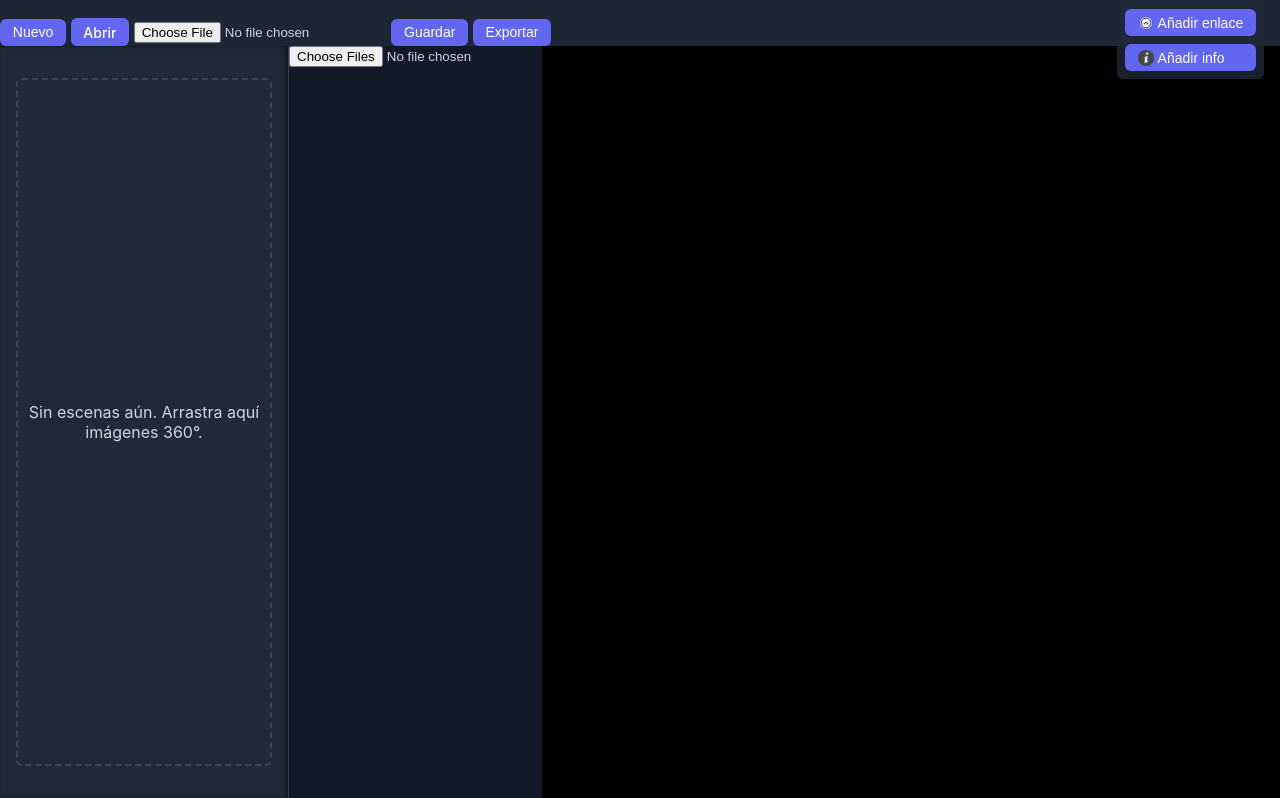
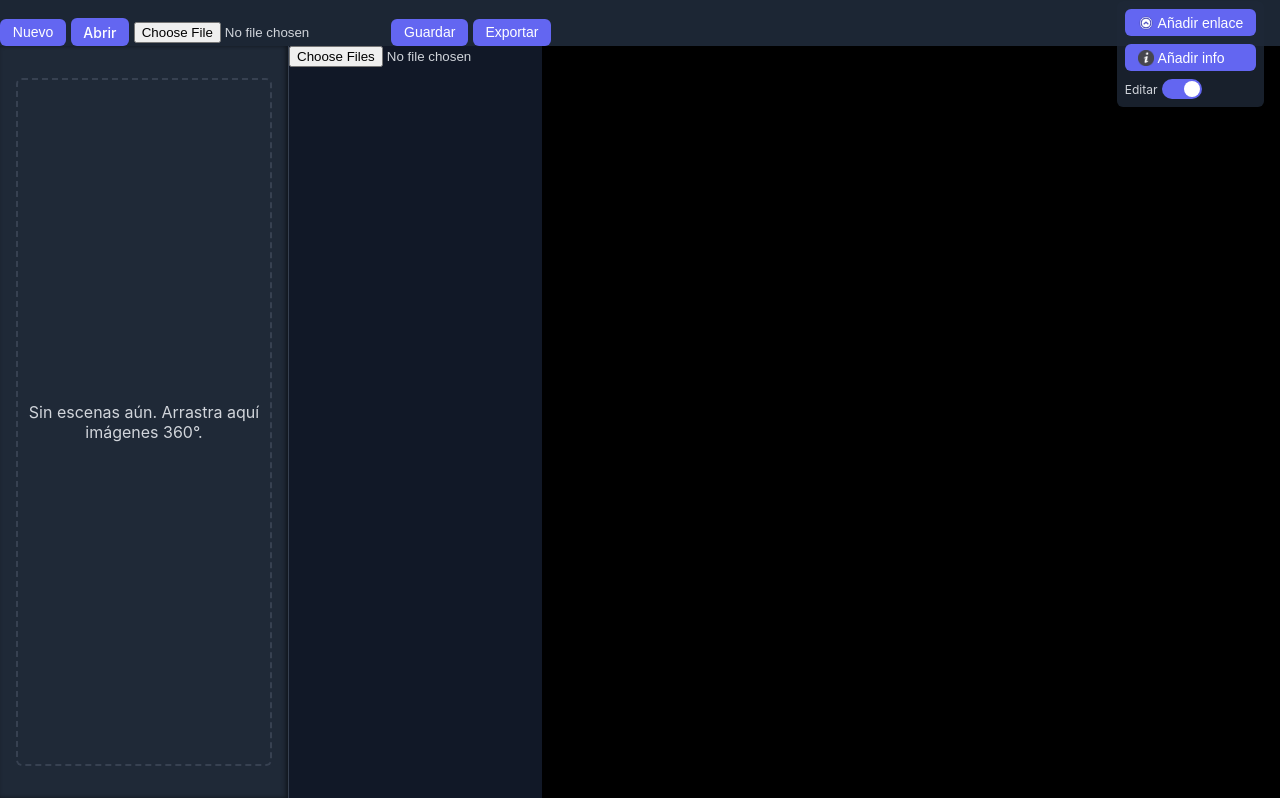
Before and after one commit to Oroitu/pano, a plain HTML site: page index.html in a window 1280 px wide. Shown: the part 63-861 px from the top of the page. Drawn offline with Linux system fonts and the light colour scheme.

Commit message:
feat: add hotspot editing toggle

```diff
--- a/index.html
+++ b/index.html
@@ -55,6 +55,13 @@
       <div id="hotspotToolbar">
         <button id="addLinkBtn" class="btn icon-link">Añadir enlace</button>
         <button id="addInfoBtn" class="btn icon-info">Añadir info</button>
+        <div class="edit-toggle">
+          <span class="text-xs">Editar</span>
+          <label class="switch">
+            <input type="checkbox" id="hotspotEditToggle" checked>
+            <span class="slider"></span>
+          </label>
+        </div>
       </div>
     </main>
 
--- a/js/app.css
+++ b/js/app.css
@@ -200,6 +200,54 @@ html, body {
   padding: 0.25rem 0.5rem;
 }
 
+#hotspotToolbar .edit-toggle {
+  display: flex;
+  align-items: center;
+  gap: 0.25rem;
+  font-size: 0.75rem;
+  color: var(--c-fg);
+}
+
+#hotspotToolbar .switch {
+  position: relative;
+  display: inline-block;
+  width: 40px;
+  height: 20px;
+}
+#hotspotToolbar .switch input {
+  opacity: 0;
+  width: 0;
+  height: 0;
+}
+#hotspotToolbar .slider {
+  position: absolute;
+  cursor: pointer;
+  top: 0;
+  left: 0;
+  right: 0;
+  bottom: 0;
+  background-color: var(--c-border);
+  transition: 0.2s;
+  border-radius: 20px;
+}
+#hotspotToolbar .slider:before {
+  position: absolute;
+  content: '';
+  height: 16px;
+  width: 16px;
+  left: 2px;
+  bottom: 2px;
+  background-color: #ffffff;
+  transition: 0.2s;
+  border-radius: 50%;
+}
+#hotspotToolbar .switch input:checked + .slider {
+  background-color: var(--c-primary);
+}
+#hotspotToolbar .switch input:checked + .slider:before {
+  transform: translateX(20px);
+}
+
 /* --------- Hotspot Context Menu --------- */
 #hotspotMenu {
   position: absolute;
--- a/js/app.js
+++ b/js/app.js
@@ -213,7 +213,18 @@ const dom = {
   addLinkBtn:  document.getElementById('addLinkBtn'),
   addInfoBtn:  document.getElementById('addInfoBtn'),
   hotspotToolbar: document.getElementById('hotspotToolbar'),
+  hotspotEditToggle: /** @type {HTMLInputElement} */ (document.getElementById('hotspotEditToggle')),
 };
+
+dom.hotspotEditToggle.addEventListener('change', () => {
+  if (!viewer) return;
+  if (dom.hotspotEditToggle.checked) {
+    attachHotspotEditors();
+  } else {
+    const sceneId = viewer.getScene();
+    viewer.loadScene(sceneId, viewer.getPitch(), viewer.getYaw(), viewer.getHfov());
+  }
+});
 
 function closeHotspotMenu() {
   if (!activeHotspotMenu) return;
@@ -277,12 +288,12 @@ function buildViewer() {
   dblClickHandler = handleViewerDoubleClick;
   dom.panorama.addEventListener('dblclick', dblClickHandler);
 
-  // cuando se cambie de escena volvemos a habilitar drag / editar
+  // cuando se cambie de escena desactivamos la edición
   viewer.on('scenechange', () => {
     closeHotspotMenu();
-    attachHotspotEditors();
+    dom.hotspotEditToggle.checked = false;
   });
-  attachHotspotEditors(); // para la primera escena
+  if (dom.hotspotEditToggle.checked) attachHotspotEditors();
 }
 
 /* ─────────────────────────── HOTSPOT DRAG & EDIT ───────────────────────── */
@@ -323,6 +334,7 @@ function enableDrag(div, hotspot, sceneId) {
 }
 
 function attachHotspotEditors() {
+  if (!dom.hotspotEditToggle.checked) return;
   const sceneId = viewer.getScene();
   const scene = project.scenes[sceneId];
   if (!scene?.hotSpots) return;
@@ -373,7 +385,7 @@ function addHotspot(sceneId, hotspot) {
 
 /* doble‑clic dentro visor */
 function handleViewerDoubleClick(e) {
-  if (!viewer) return;
+  if (!viewer || !dom.hotspotEditToggle.checked) return;
   const coords = viewer.mouseEventToCoords(e);
   if (!coords) return;
   const [pitch, yaw] = coords;
@@ -546,7 +558,7 @@ function startPlacement(placeFn) {
 }
 
 dom.addLinkBtn.addEventListener('click', () => {
-  if (!viewer) return;
+  if (!viewer || !dom.hotspotEditToggle.checked) return;
   const scenes = Object.entries(project.scenes);
   if (scenes.length === 0) return alert('No hay escenas disponibles');
   const menu = document.createElement('select');
@@ -583,7 +595,7 @@ dom.addLinkBtn.addEventListener('click', () => {
 });
 
 dom.addInfoBtn.addEventListener('click', () => {
-  if (!viewer) return;
+  if (!viewer || !dom.hotspotEditToggle.checked) return;
   const infoText = prompt('Texto informativo:');
   if (!infoText) return;
   startPlacement(([pitch, yaw]) => {
```
